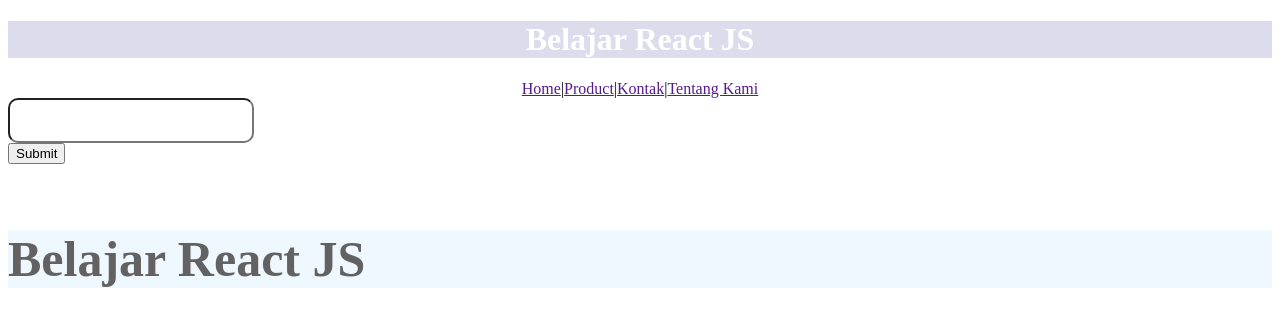
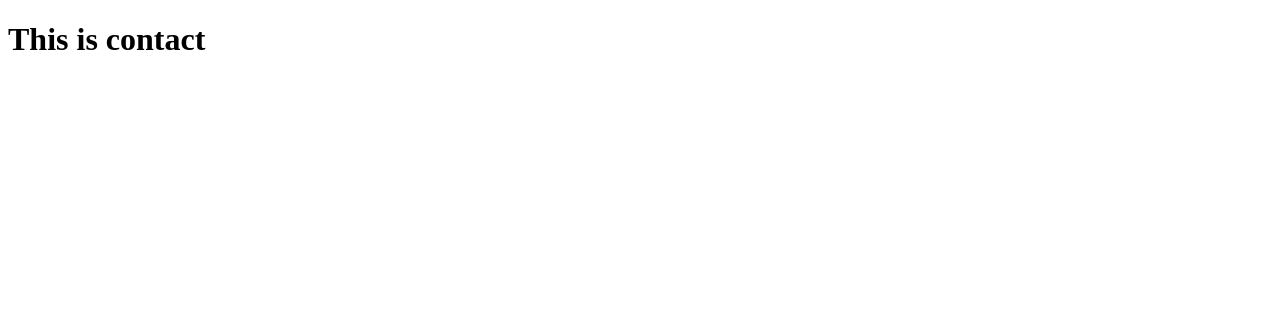
Before and after one commit to fizardev/belajar-react-js, a React (Create React App) app: page /contact in a window 1280 px wide. Shown: the top 326 px of the page. Built offline with nearby package versions, Linux system fonts and the light colour scheme.

Commit message:
implement react router dom

```diff
--- a/package.json
+++ b/package.json
@@ -8,6 +8,7 @@
     "@testing-library/user-event": "^12.1.10",
     "react": "^17.0.2",
     "react-dom": "^17.0.2",
+    "react-router-dom": "^5.3.0",
     "react-scripts": "4.0.3",
     "web-vitals": "^1.0.1"
   },
--- a/src/App.js
+++ /dev/null
@@ -1,16 +0,0 @@
-import Footer from "./Page/Footer";
-import Form from "./Page/Form";
-import Header from "./Page/Header";
-
-
-function App() {
-  return (
-    <div className="App">
-      <Header/>
-      <Form/>
-      <Footer/>
-    </div>
-  );
-}
-
-export default App;
--- /dev/null
+++ b/src/AppRouter.js
@@ -0,0 +1,15 @@
+import React from 'react';
+import { BrowserRouter, Route, Switch } from 'react-router-dom';
+import App from './components/Page/App';
+import Contact from './components/Page/Contact';
+
+const AppRouter = () => (
+    <BrowserRouter>
+        <Switch>
+            <Route path="/" exact component={App}/>
+            <Route path="/contact" exact component={Contact}/>
+        </Switch>
+    </BrowserRouter>
+);
+
+export default AppRouter;
--- /dev/null
+++ b/src/components/Page/App.js
@@ -0,0 +1,16 @@
+import Footer from "../Partials/Footer";
+import Form from "../Partials/Form";
+import Header from "../Partials/Header";
+
+
+const App = () => {
+  return (
+    <div className="App">
+      <Header/>
+      <Form/>
+      <Footer/>
+    </div>
+  );
+}
+
+export default App;
--- /dev/null
+++ b/src/components/Page/Contact.js
@@ -0,0 +1,12 @@
+import React from 'react';
+
+const Contact = () => {
+    return (
+        <div>
+            <h1>This is contact</h1>
+        </div>
+    );
+};
+
+
+export default Contact;
--- a/src/index.js
+++ b/src/index.js
@@ -1,10 +1,10 @@
 import React from 'react';
 import ReactDOM from 'react-dom';
-import App from './App';
+import AppRouter from './AppRouter';
 
 ReactDOM.render(
   <React.StrictMode>
-    <App />
+    <AppRouter />
   </React.StrictMode>,
   document.getElementById('root')
 );
```
Also changed, not shown: src/components/Partials/Footer.js (renamed from src/Page/Footer.js), src/components/Partials/Form.js (renamed from src/Page/Form.js), src/components/Partials/Header.js (renamed from src/Page/Header.js), src/components/Style/style.css (renamed from src/Style/style.css), 1 other file (tests, documents, lock files or other folders).
